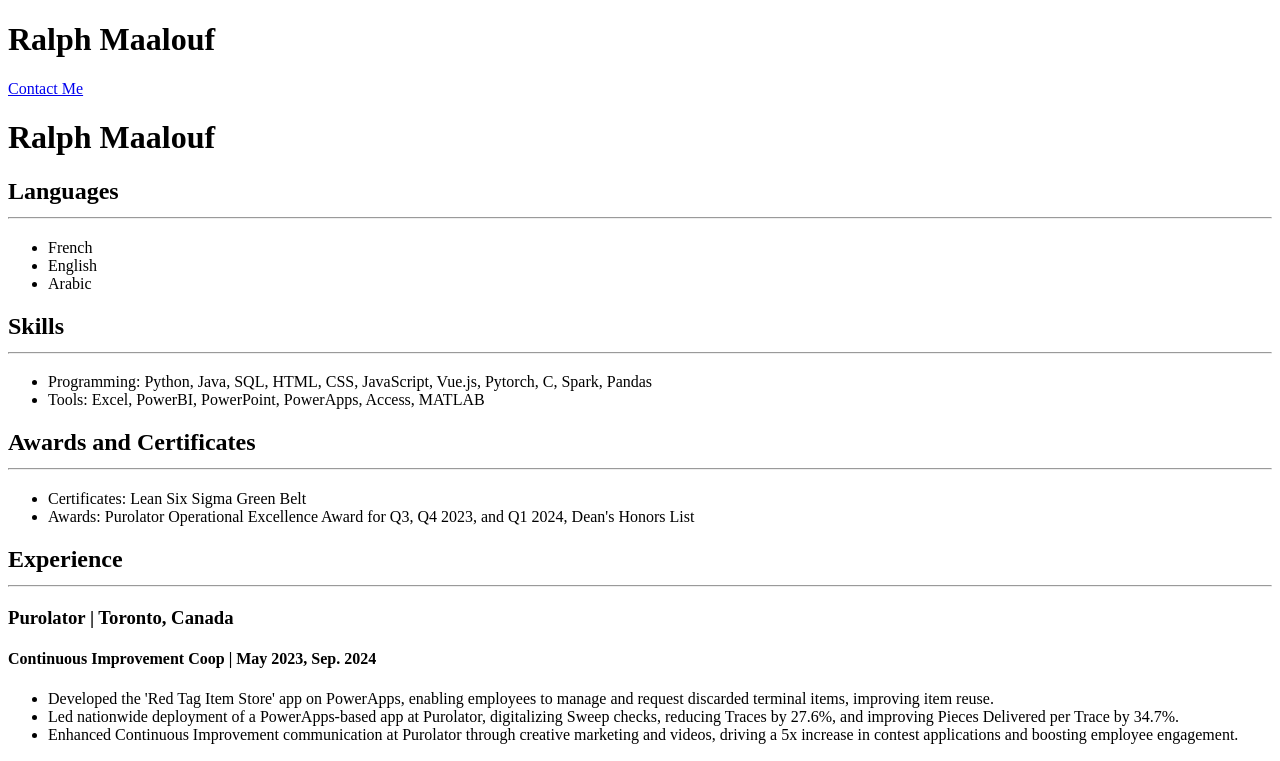
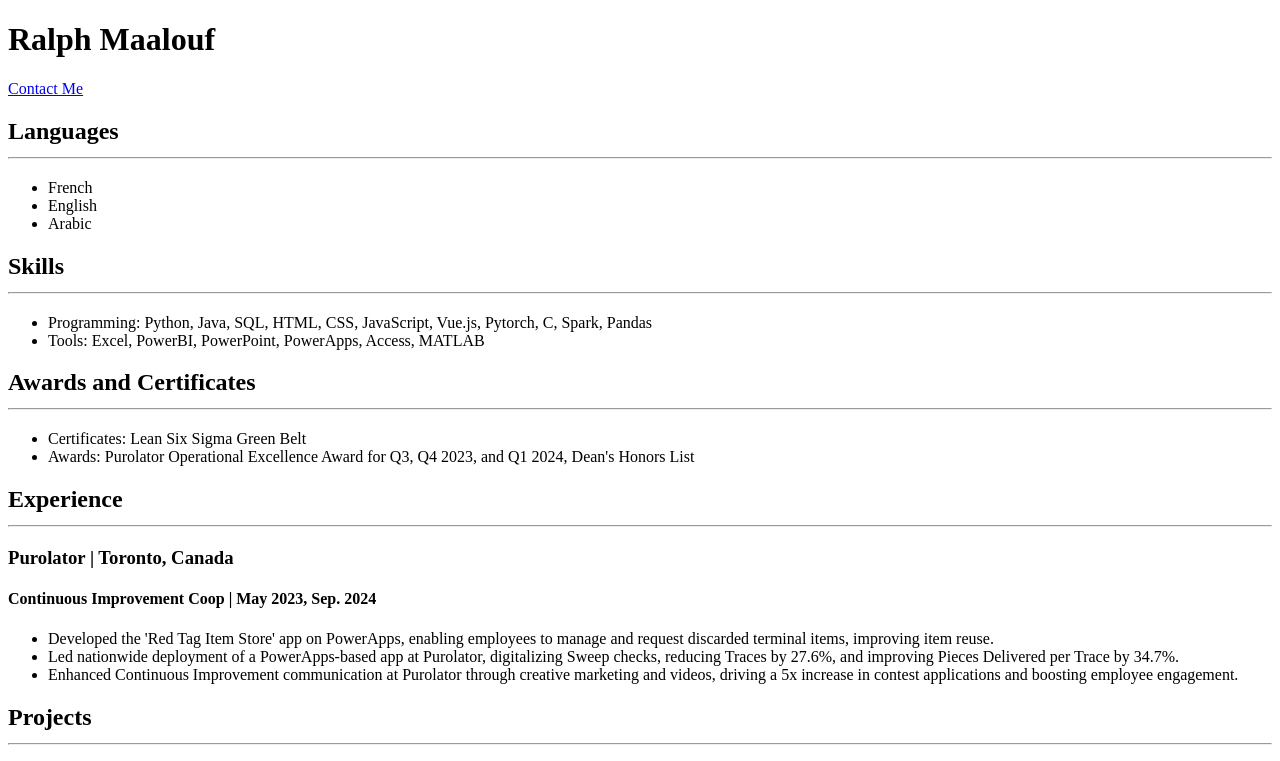
Before and after one commit to RalphMaa/Resume, a plain HTML site: page index.html in a window 1280 px wide. Shown: the top 761 px of the page. Drawn offline with Linux system fonts and the light colour scheme.

Commit message:
Add files via upload

```diff
--- a/index.html
+++ b/index.html
@@ -8,8 +8,6 @@
     <h1>Ralph Maalouf</h1>
 
     <a href="./public/contact_me.html">Contact Me</a>
-
-    <h1>Ralph Maalouf</h1>
 
     <h2>Languages <hr/></h2>
     <ul>
```
